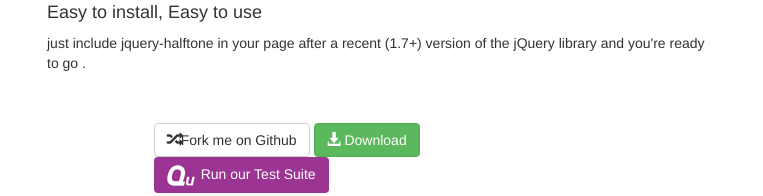
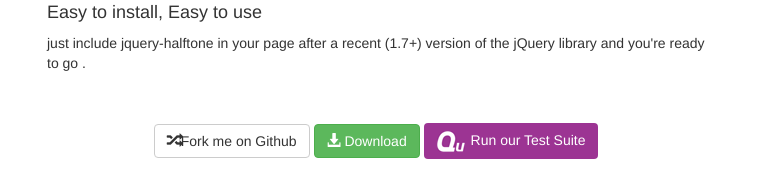
Before and after one commit to M-A-19/M-A-19.github.io, a plain HTML site: page index.html in a window 1280 px wide. Shown: the part 898-1094 px from the top of the page, without its empty margins (258-1021 px from the left). Drawn offline with nearby package versions, Linux system fonts and the light colour scheme.

Commit message:
Update jumbotron-narrow.css

```diff
--- a/css/jumbotron-narrow.css
+++ b/css/jumbotron-narrow.css
@@ -102,7 +102,6 @@ overflow:hidden;
 
 
 .btn-qunit {
-	margin-right:31px;
 	background-color:#9c3493;
 	color:#fff;
 }
```
